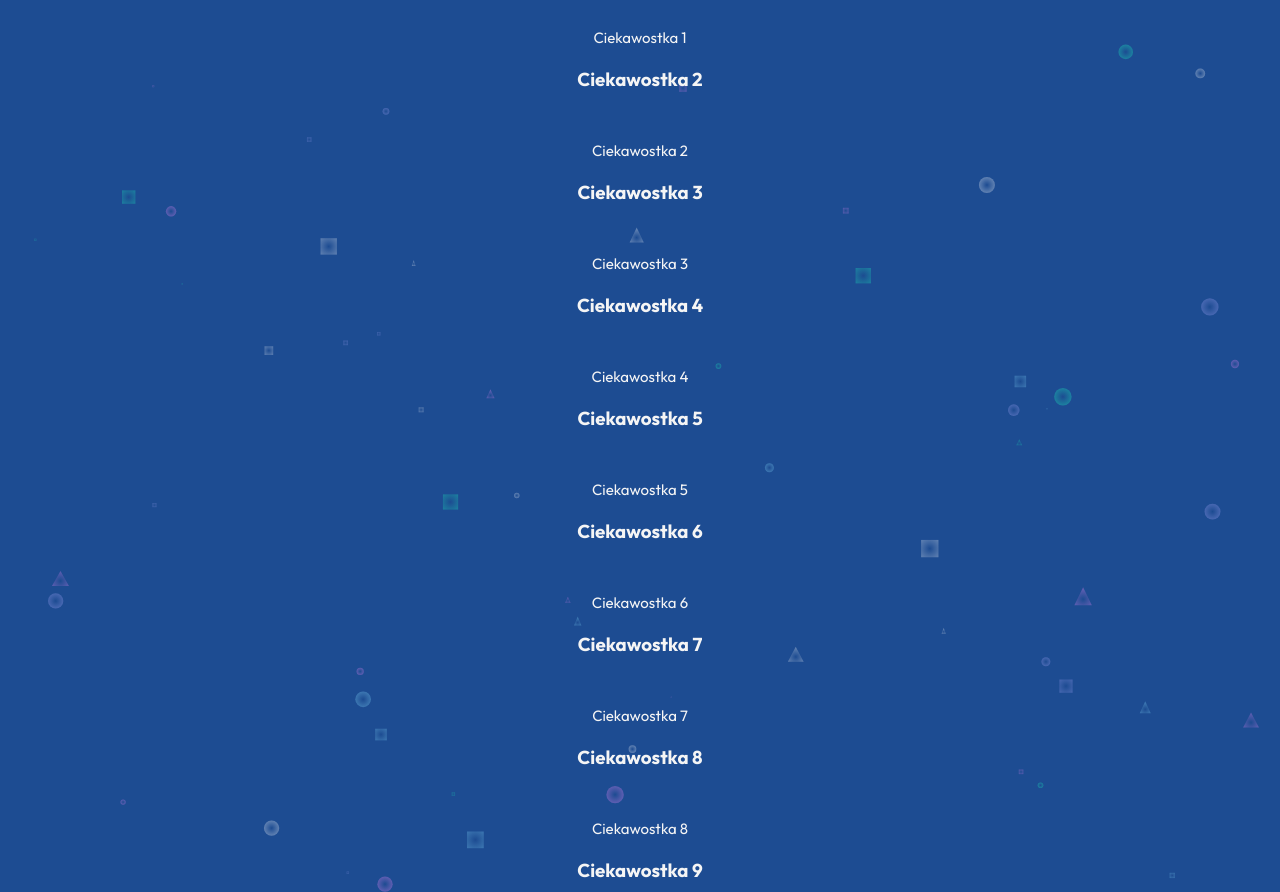
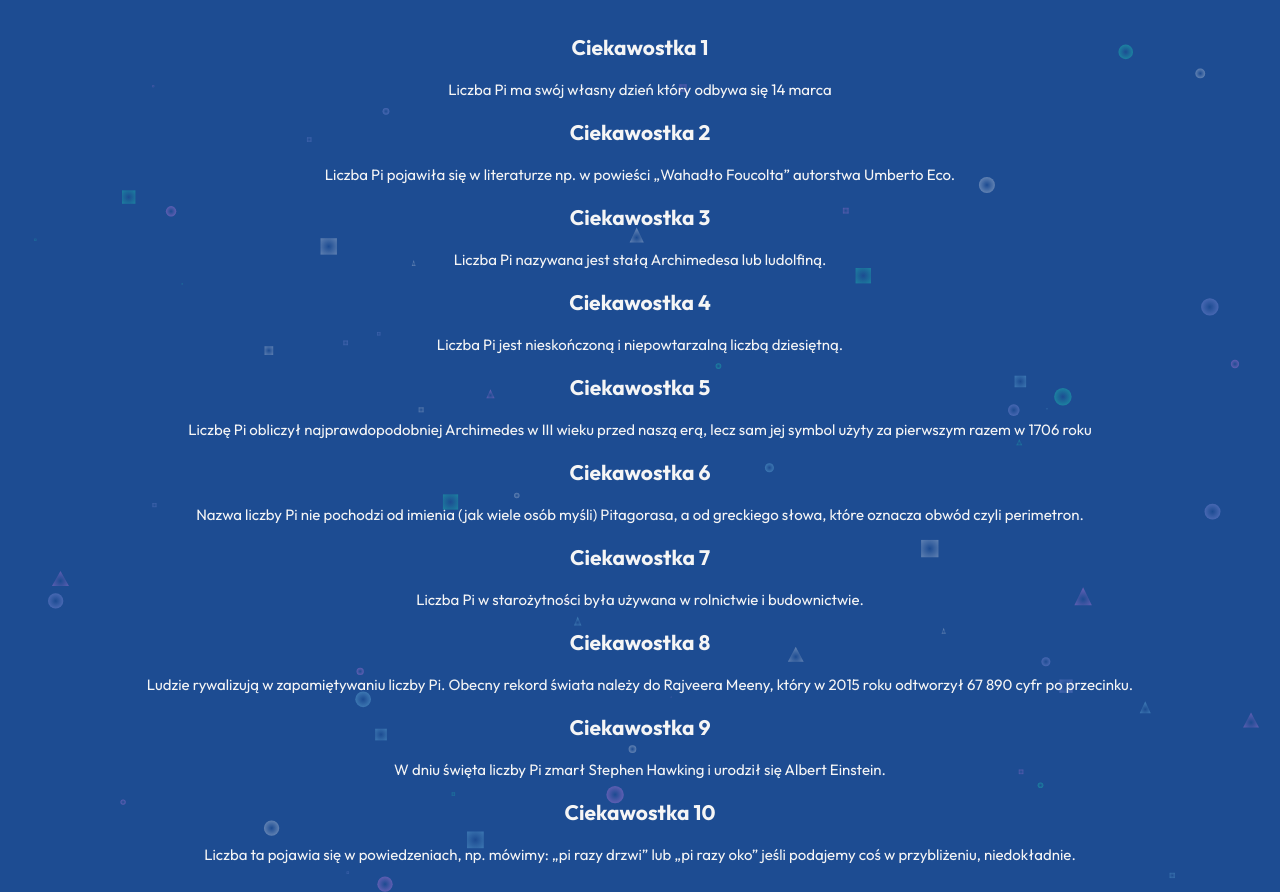
Before and after one commit to mprysak/Liczba-Pi, a plain HTML site: page ciekawostki.html in a window 1280 px wide. Shown: the part 159-1051 px from the top of the page. Drawn offline with Linux system fonts and the light colour scheme.

Commit message:
add ciekawostki

```diff
--- a/ciekawostki.html
+++ b/ciekawostki.html
@@ -31,61 +31,61 @@
   <section>
     <h3>Ciekawostka 1</h3>
 
-    <p>Ciekawostka 1</p>
+    <p>Liczba Pi ma swój własny dzień który odbywa się 14 marca</p>
   </section>
 
   <section>
     <h3>Ciekawostka 2</h3>
 
-    <p>Ciekawostka 2</p>
+    <p>Liczba Pi pojawiła się w literaturze np. w powieści „Wahadło Foucolta” autorstwa Umberto Eco.</p>
   </section>
 
   <section>
     <h3>Ciekawostka 3</h3>
 
-    <p>Ciekawostka 3</p>
+    <p>Liczba Pi nazywana jest stałą Archimedesa lub ludolfiną.</p>
   </section>
 
   <section>
     <h3>Ciekawostka 4</h3>
 
-    <p>Ciekawostka 4</p>
+    <p>Liczba Pi jest nieskończoną i niepowtarzalną liczbą dziesiętną.</p>
   </section>
 
   <section>
     <h3>Ciekawostka 5</h3>
 
-    <p>Ciekawostka 5</p>
+    <p>Liczbę Pi obliczył najprawdopodobniej Archimedes w III wieku przed naszą erą, lecz sam jej symbol użyty za pierwszym razem w 1706 roku</p>
   </section>
 
   <section>
     <h3>Ciekawostka 6</h3>
 
-    <p>Ciekawostka 6</p>
+    <p>Nazwa liczby Pi nie pochodzi od imienia (jak wiele osób myśli) Pitagorasa, a od greckiego słowa, które oznacza obwód czyli perimetron.</p>
   </section>
 
   <section>
     <h3>Ciekawostka 7</h3>
 
-    <p>Ciekawostka 7</p>
+    <p>Liczba Pi w starożytności była używana w rolnictwie i budownictwie.</p>
   </section>
 
   <section>
     <h3>Ciekawostka 8</h3>
 
-    <p>Ciekawostka 8</p>
+    <p>Ludzie rywalizują w zapamiętywaniu liczby Pi. Obecny rekord świata należy do Rajveera Meeny, który w 2015 roku odtworzył 67 890 cyfr po przecinku.</p>
   </section>
 
   <section>
     <h3>Ciekawostka 9</h3>
 
-    <p>Ciekawostka 9</p>
+    <p>W dniu święta liczby Pi zmarł Stephen Hawking i urodził się Albert Einstein.</p>
   </section>
 
   <section>
     <h3>Ciekawostka 10</h3>
 
-    <p>Ciekawostka 10</p>
+    <p>Liczba ta pojawia się w powiedzeniach, np. mówimy: „pi razy drzwi” lub „pi razy oko” jeśli podajemy coś w przybliżeniu, niedokładnie.</p>
   </section>
 </div>
 <script src="finisher-header.es5.min.js" type="text/javascript"></script>
--- a/css/ciekawostki.css
+++ b/css/ciekawostki.css
@@ -112,10 +112,16 @@ a {
 
 /* Reszta stylów */
 
+h1{
+  text-align: center;
+  margin-top: 50px;
+  margin-bottom: 50px;
+}
+
 @media only screen and (min-width: 1920px) {
   p {
     text-align: center;
-    margin-top: 50px;
+    margin-top: 20px;
     margin-right: 300px;
     margin-left: 300px;
     font-size: 18px;
@@ -125,7 +131,7 @@ a {
 @media only screen and (max-width: 1920px) {
   p {
     text-align: center;
-    margin-top: 50px;
+    margin-top: 20px;
     margin-right: 50px;
     margin-left: 50px;
     font-size: 15px;
@@ -136,4 +142,5 @@ a {
 h3{
   text-align: center;
   margin-top: 20px;
+  font-size: 21px;
 }
```
